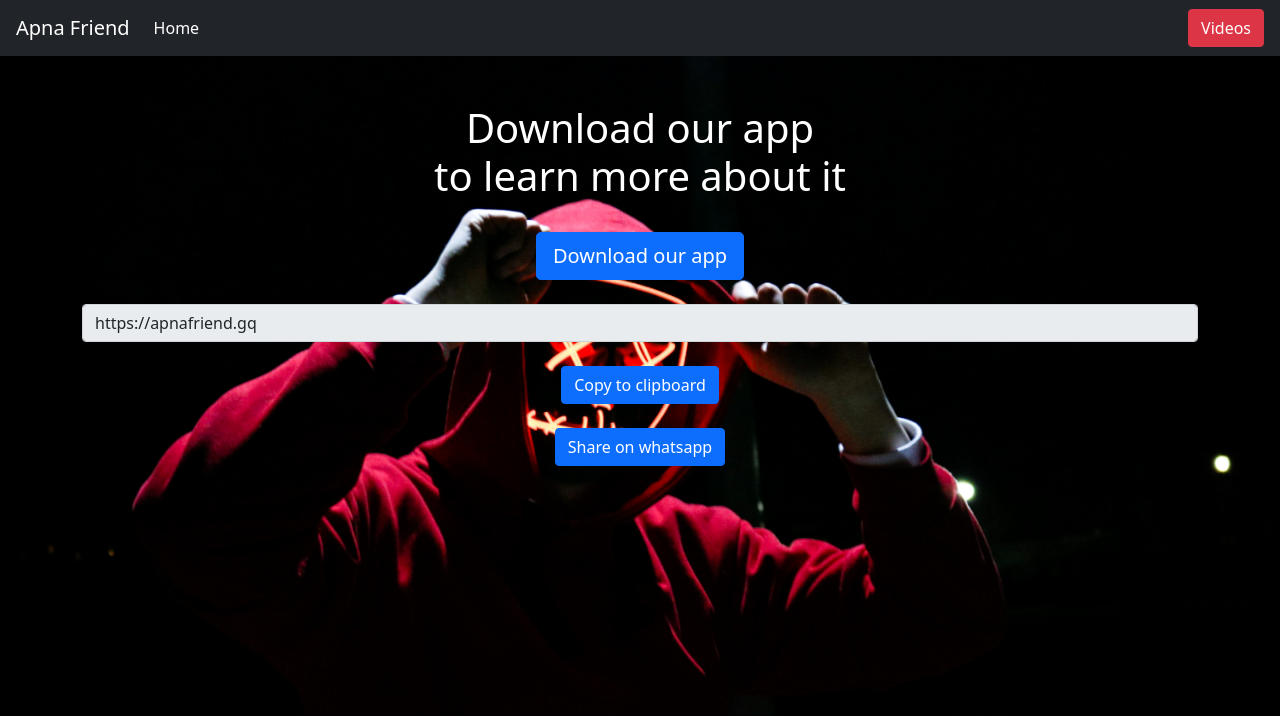
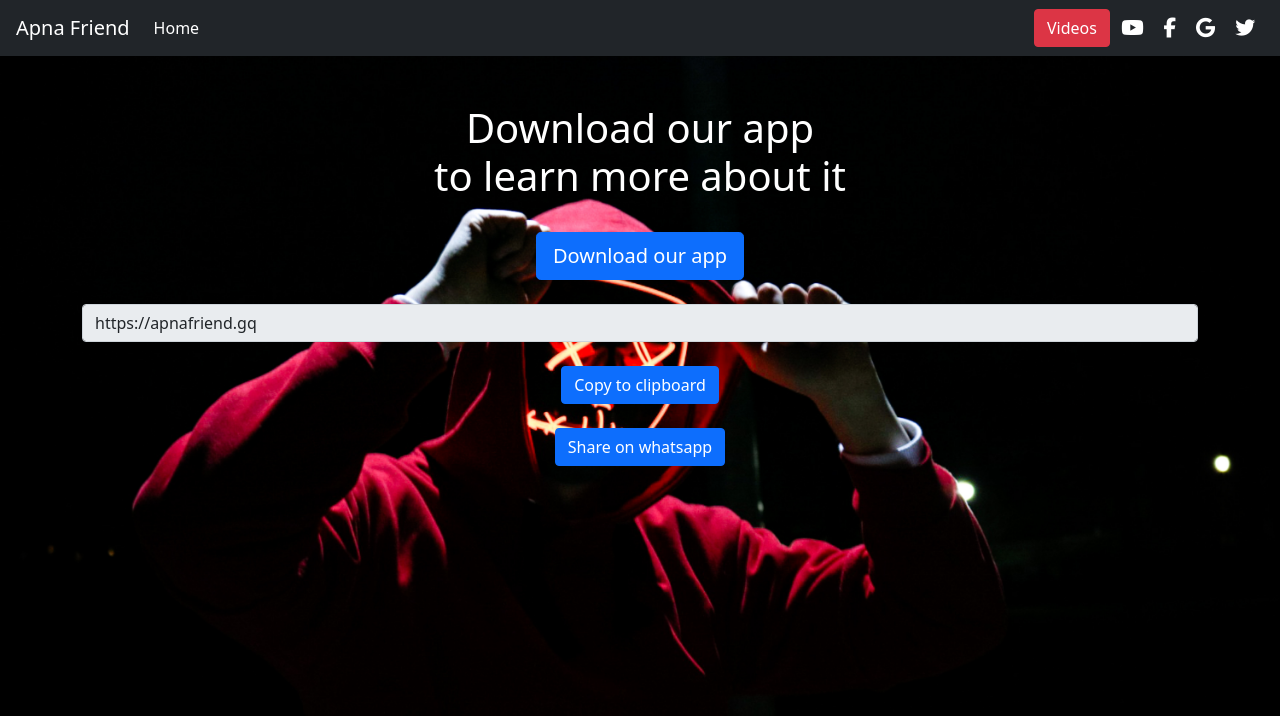
Before and after one commit to apnafriend/mywebsite, a plain HTML site: page html/download.html in a window 1280 px wide. Drawn offline with nearby package versions, Linux system fonts and the light colour scheme.

Commit message:
Update download.html

```diff
--- a/html/download.html
+++ b/html/download.html
@@ -46,6 +46,10 @@
               </ul>
               <div class="form-inline my-2 my-lg-0">
                <button class="btn btn-danger" id="video">Videos</button>
+               <a href="https://www.youtube.com/channel/UCshWRapXT3RFxCYOPlscGyQ" class="icon"><i class="fa fa-youtube"></i></a>
+                <a href="http://m.facebook.com/ApnaFriendWget" class="icon"><i class="fa fa-facebook"></i></a>
+                <a href="mailto::buisnessskapna@gmail.com" class="icon"><i class="fa fa-google"></i></a>
+                <a href=""https://twitter.com/FriendApna class="icon"><i class="fa fa-twitter"></i></a>
               </div>
             </div>
           </nav>
```
